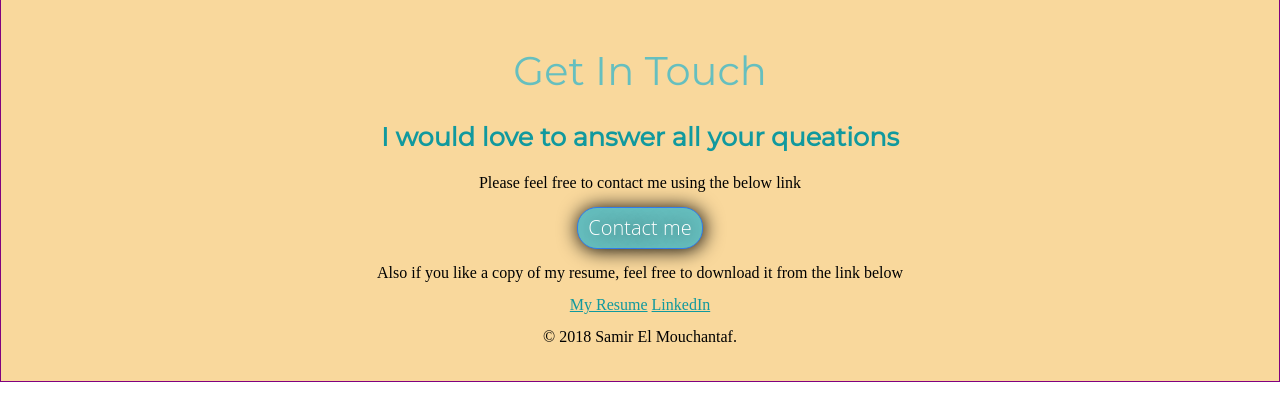
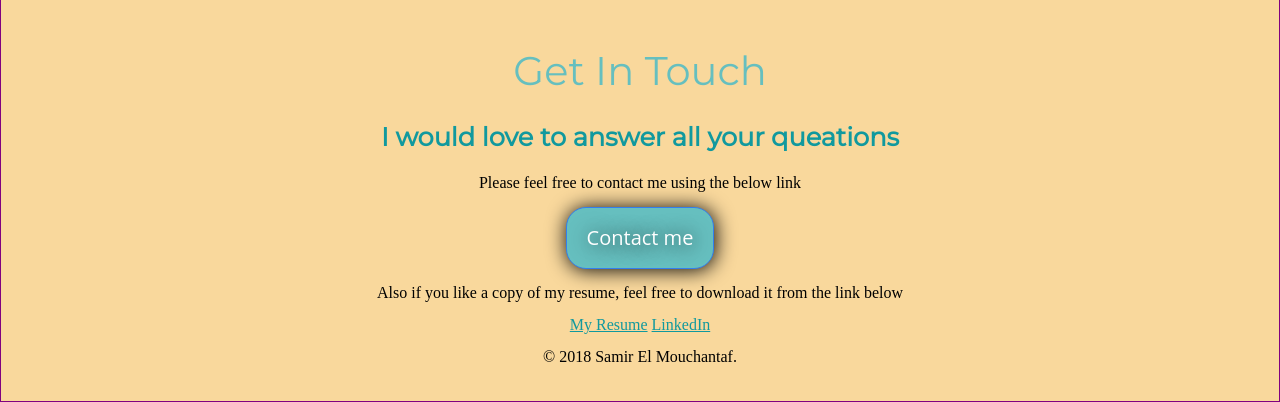
Before and after one commit to samir-mouchantaf/samir-mouchantaf.github.io, a plain HTML site: page index.html in a window 1280 px wide. Shown: the part 9204-9606 px from the top of the page. Drawn offline with Linux system fonts and the light colour scheme.

Commit message:
Update style.css

```diff
--- a/style.css
+++ b/style.css
@@ -281,8 +281,8 @@ div.links {
   color: #ffffff;
   font-family: Open Sans;
   font-size: 20px;
-  font-weight: 100;
-  padding: 10px;
+  font-weight: 500;
+  padding: 20px;
   box-shadow: 1px 1px 20px 0px #000000;
   -webkit-box-shadow: 1px 1px 20px 0px #000000;
   -moz-box-shadow: 1px 1px 20px 0px #000000;
```
